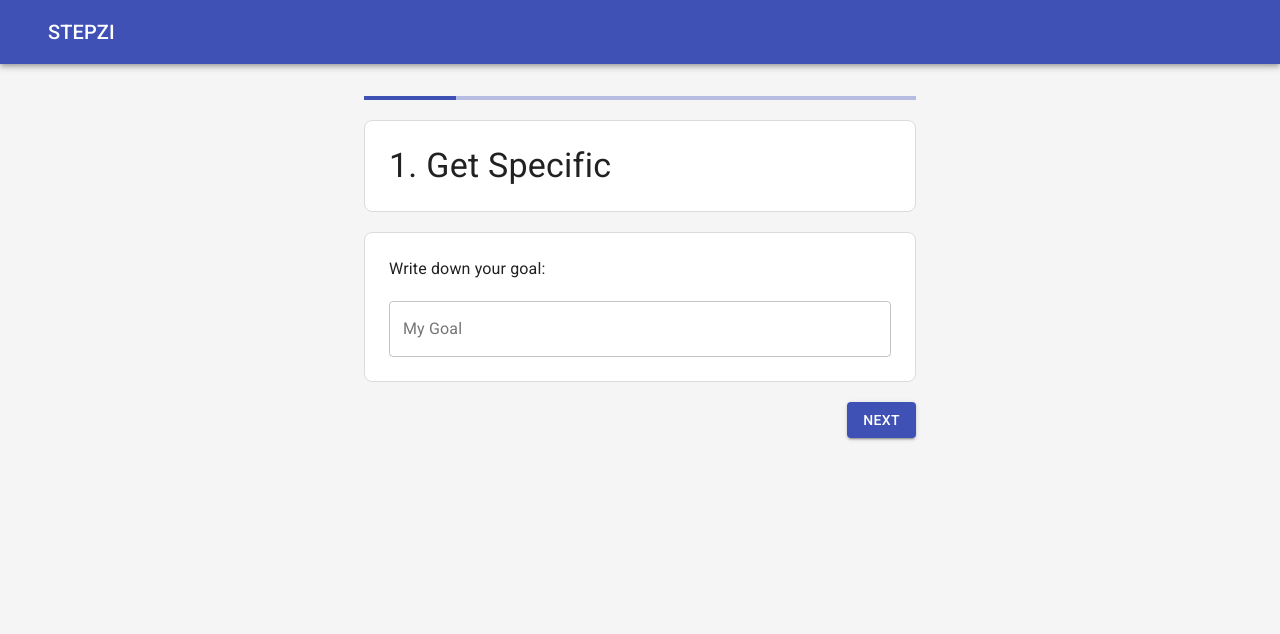
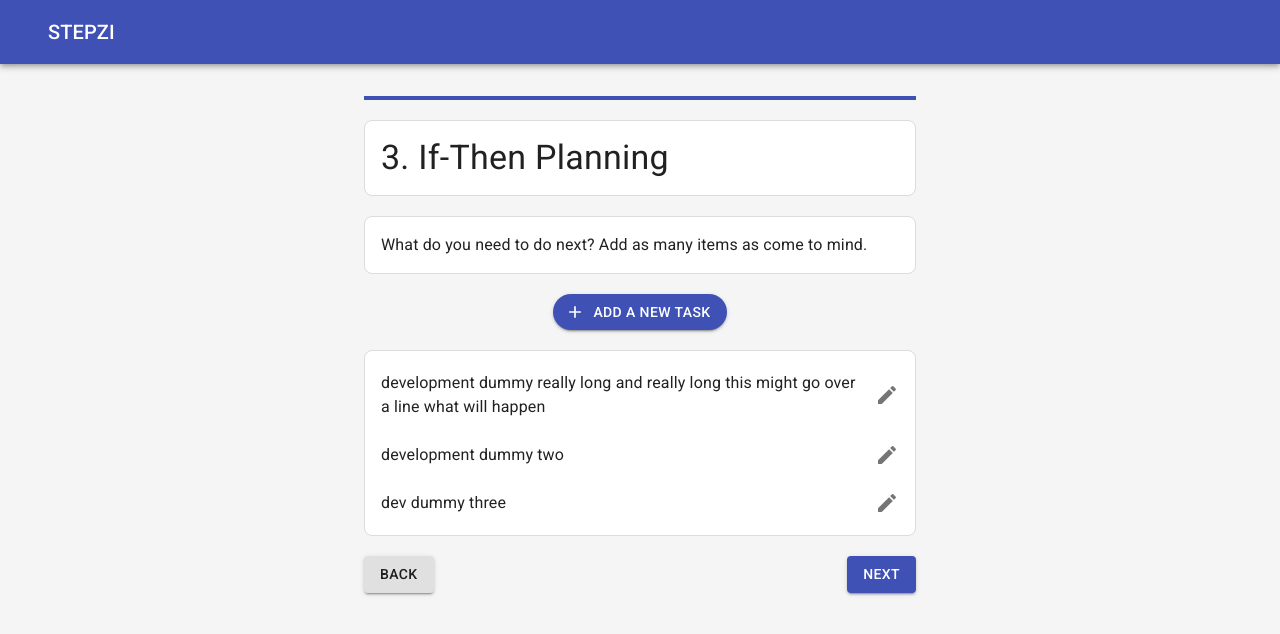
Before and after one commit to johnbede2000/stepzi, a React (Create React App) app: page / in a window 1280 px wide. Shown: the top 634 px of the page. Built offline with nearby package versions, Linux system fonts and the light colour scheme.

Commit message:
actions now listed as a list

```diff
--- a/src/components/Item.js
+++ /dev/null
@@ -1,20 +0,0 @@
-import React from 'react';
-import { Box } from '@material-ui/core';
-
-const Item = ({ text }) => {
-  return (
-    <Box
-      p="8px"
-      bgcolor="success.main"
-      color="white"
-      display="flex"
-      alignItems="center"
-      justifyContent="center"
-      borderRadius="8px"
-    >
-      {text}
-    </Box>
-  );
-};
-
-export default Item;
--- a/src/components/Mycard.js
+++ b/src/components/Mycard.js
@@ -9,7 +9,7 @@ const Mycard = ({ children }) => {
         backgroundColor: '#fff',
         border: '1px solid #dadce0',
         borderRadius: '8px',
-        padding: '24px',
+        padding: '16px',
         wordWrap: 'break-word',
       }}
     >
--- a/src/components/ParentSpecific.js
+++ b/src/components/ParentSpecific.js
@@ -10,7 +10,7 @@ import Vertical from './Vertical';
 import Mycard from './Mycard';
 
 const ParentSpecific = () => {
-  const [step, setStep] = React.useState(1);
+  const [step, setStep] = React.useState(6);
   const [values, setValues] = React.useState({
     goal: '',
     moment: '',
@@ -23,7 +23,11 @@ const ParentSpecific = () => {
     elPosTwo: '',
     elObOne: '',
     elObTwo: '',
-    actions: ['development dummy', 'development dummy two', 'dev dummy three'],
+    actions: [
+      'development dummy really long and really long this might go over a line what will happen',
+      'development dummy two',
+      'dev dummy three',
+    ],
   });
 
   const handleChange = (e) => {
--- a/src/components/WhatNext.js
+++ b/src/components/WhatNext.js
@@ -1,14 +1,23 @@
 import React from 'react';
 import Vertical from './Vertical';
 import Mycard from './Mycard';
-import { Typography, Box, Button, Snackbar, Fab } from '@material-ui/core';
+import {
+  Typography,
+  Box,
+  Button,
+  Snackbar,
+  List,
+  ListItem,
+  ListItemSecondaryAction,
+  IconButton,
+  ListItemText,
+} from '@material-ui/core';
 import Alert from '@material-ui/lab/Alert';
 import AddIcon from '@material-ui/icons/Add';
-import Item from './Item';
+import EditIcon from '@material-ui/icons/Edit';
 
 const WhatNext = ({ values, handleChange, step, setStep }) => {
   const [snackbar, Setsnackbar] = React.useState(false);
-
   const checkValues = () => {
     if (values.actions.length < 1) {
       Setsnackbar(true);
@@ -19,28 +28,38 @@ const WhatNext = ({ values, handleChange, step, setStep }) => {
   return (
     <Vertical>
       <Mycard>
-        <Box
-          display="flex"
-          flexDirection="row"
-          justifyContent="space-between"
-          alignItems="center"
+        <Typography variant="body1">
+          What do you need to do next? Add as many items as come to mind.
+        </Typography>
+      </Mycard>
+      <Box display="flex" justifyContent="center">
+        <Button
+          variant="contained"
+          color="primary"
+          style={{ borderRadius: '20px' }}
+          startIcon={<AddIcon />}
         >
-          <Typography variant="body1">
-            What do you need to do next? Add as many items as come to mind.
-          </Typography>
-          <Box flexShrink="0" ml={2}>
-            <Fab color="primary" aria-label="add">
-              <AddIcon />
-            </Fab>
-          </Box>
-        </Box>
-      </Mycard>
-      <Box display="flex" flexWrap="wrap" justifyContent="space-between">
-        {values.actions.map((item) => {
-          return <Item text={item} />;
-        })}
+          Add a new task
+        </Button>
       </Box>
-
+      <Box bgcolor="#fff" border="1px solid #dadce0" borderRadius="8px">
+        <List>
+          {values.actions.map((item) => {
+            return (
+              <>
+                <ListItem>
+                  <ListItemText>{item}</ListItemText>
+                  <ListItemSecondaryAction>
+                    <IconButton edge="end" aria-label="edit">
+                      <EditIcon />
+                    </IconButton>
+                  </ListItemSecondaryAction>
+                </ListItem>
+              </>
+            );
+          })}
+        </List>
+      </Box>
       <Box display="flex" flexDirection="row" justifyContent="space-between">
         <Button variant="contained" onClick={() => setStep(step - 1)}>
           Back
```
